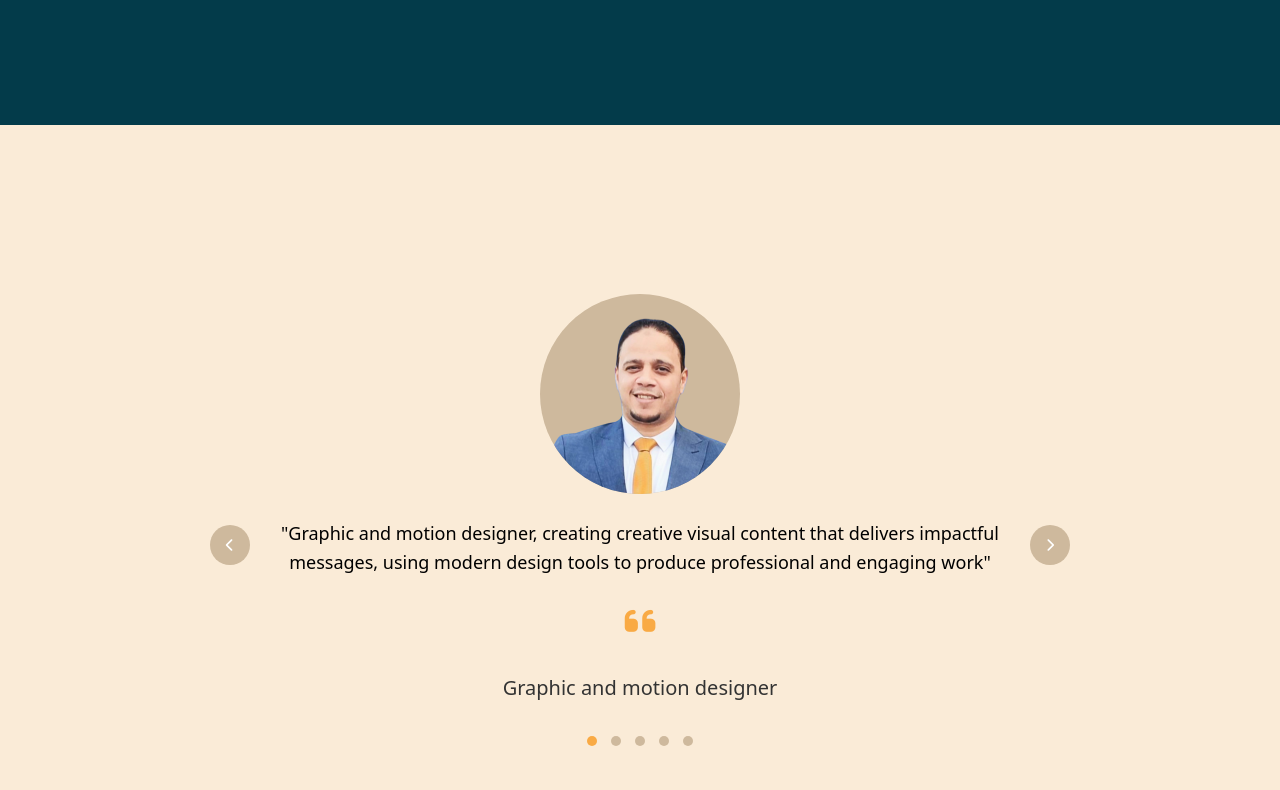
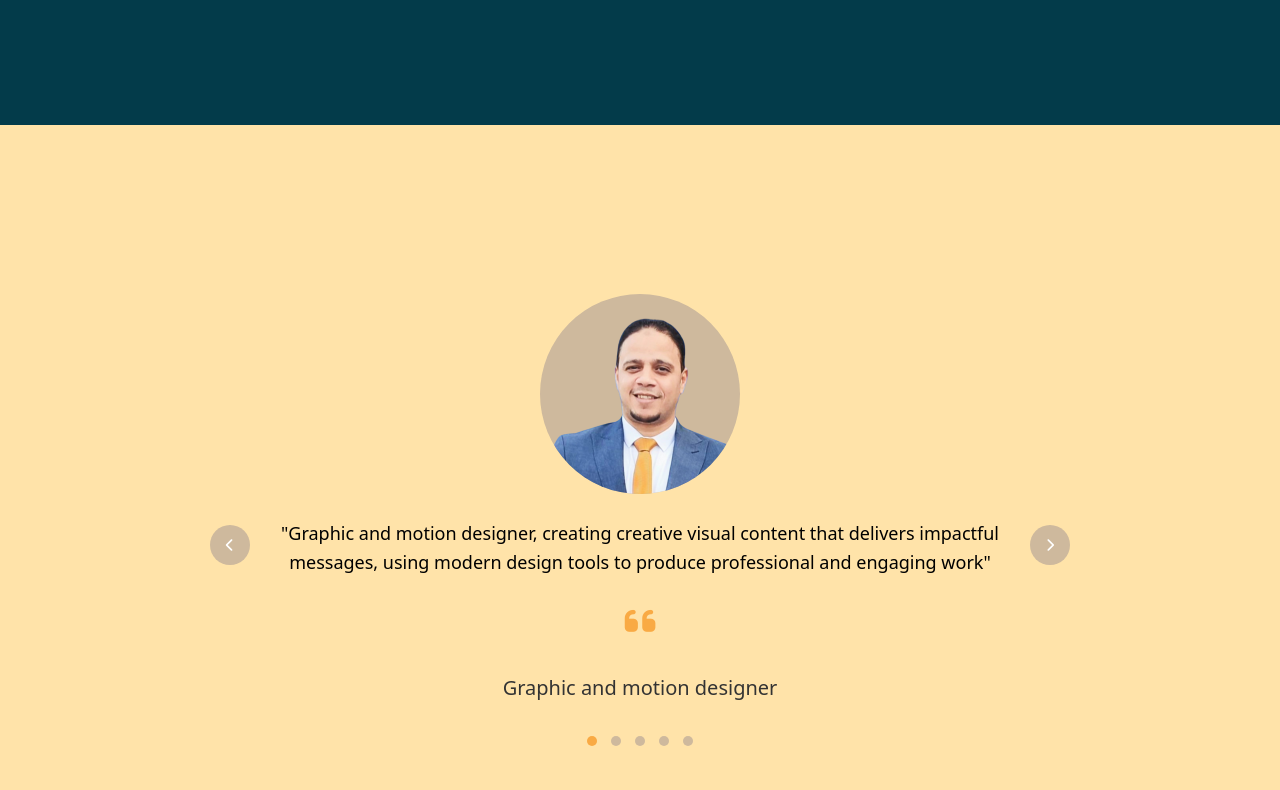
Before and after one commit to mahmoudaboyassen14-cell/portflio-aboyassen-mahmoud-sdeek, a plain HTML site: page index.html in a window 1280 px wide. Shown: the part 1930-2720 px from the top of the page. Drawn offline with Linux system fonts and the light colour scheme.

Commit message:
Update index.html

```diff
--- a/index.html
+++ b/index.html
@@ -22,7 +22,7 @@
             --secondary-color: #20c997;
             --gray: #4a4a4d;
             --bg-primary: #ecf0f3;
-            --background2: #faebd7;
+            --background2: #FFE3A9;
             --lingt-orange: #f9aa44;
             --beige: #ceb99d;
         }
```
